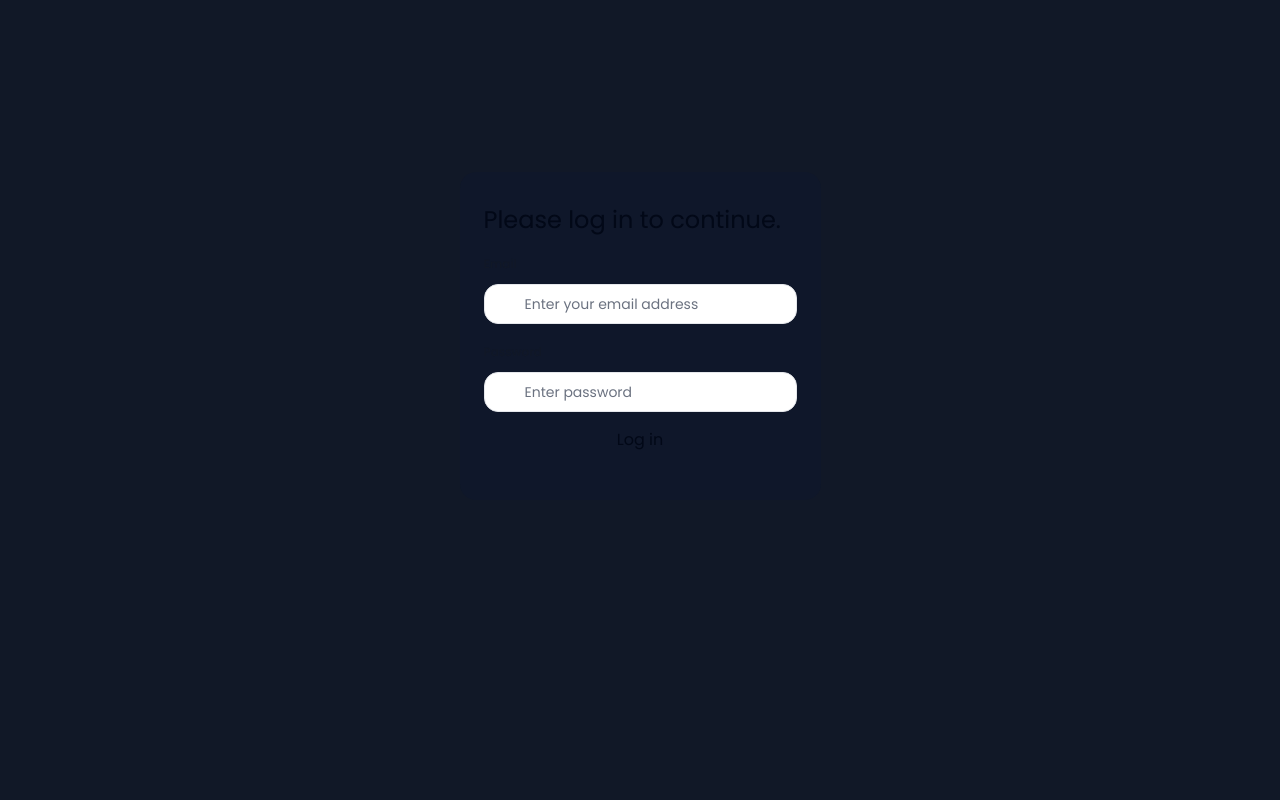
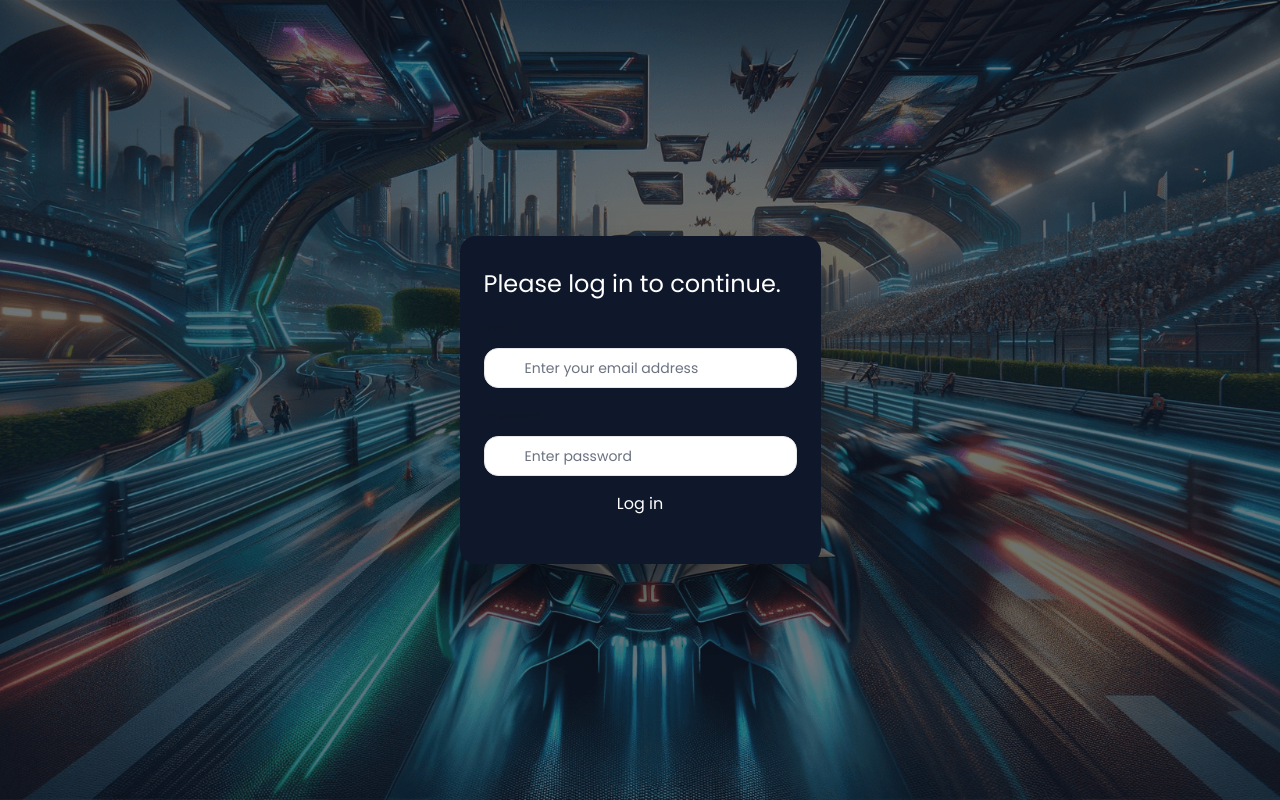
Before and after one commit to CodeExpert8081/react-game-site, a Next.js app: page /login in a window 1280 px wide. Built offline with nearby package versions, Linux system fonts and the light colour scheme.

Commit message:
added background image for login screen

```diff
--- a/app/(login)/login/layout.tsx
+++ b/app/(login)/login/layout.tsx
@@ -1,6 +1,6 @@
 import "@/app/globals.css";
 import { Metadata } from "next";
-
+import Image from "next/image";
 export const metadata: Metadata = {
   title: {
     template: "Next-Level Games | %s", // %s is the page title that will be replaces with the custom title given
@@ -10,6 +10,7 @@ export const metadata: Metadata = {
   metadataBase: new URL("https://next-learn-dashboard.vercel.sh"),
 };
 
+// TODO - add our custom image as the background
 //Reference for multiple layouts used: https://nextjs.org/docs/app/building-your-application/routing/route-groups#creating-multiple-root-layouts
 export default function RootLayout({ children }: { children: React.ReactNode }) {
   return (
@@ -21,10 +22,20 @@ export default function RootLayout({ children }: { children: React.ReactNode })
           href="https://fonts.googleapis.com/css2?family=Poppins:wght@200;300;400;500;600;700;800;900&display=swap"
           rel="stylesheet"
         />
-        <link rel="icon" type="image/svg" href="../app/SiteLogo.svg" sizes="32x32" />
+        {/* <link rel="icon" type="image/svg" href="../app/SiteLogo.svg" sizes="32x32" /> */}
       </head>
       <body className={`bg-gray-900`}>
-        <main className="flex justify-center items-center w-screen h-screen">{children}</main>
+        <main className="flex justify-center items-center w-screen h-screen">
+          {children}
+          <Image
+            src={`/images/RacingImage.png`}
+            alt="Racing Cars moving at a rapid pace - Image rendered by ChatGPT - DALL-E"
+            fill
+            className="z-[-1] bg-gradient-to-r from-indigo-500 opacity-40 "
+            priority
+            objectFit="cover"
+          />
+        </main>
       </body>
     </html>
   );
--- a/app/(login)/login/page.tsx
+++ b/app/(login)/login/page.tsx
@@ -10,15 +10,9 @@ export const metadata: Metadata = {
 export default function LoginPage() {
   return (
     <div className="flex items-center justify-center md:h-screen">
-      <div className="relative mx-auto flex w-full max-w-[400px] flex-col space-y-2.5 p-4 md:-mt-32">
-        {/* <div className="flex h-20 w-full items-end rounded-lg bg-blue-500 p-3 md:h-36">
-          <div className="w-32 text-white md:w-36"><AcmeLogo /></div>
-        </div> */}
-        {/* <div className="b"> */}
+      {/* <div className="relative mx-auto flex w-full max-w-[400px] flex-col space-y-2.5 p-4 md:-mt-32"> */}
+      <div className="">
         <LoginForm />
-        {/* </div> */}
-        {/* <div className="w-[400px] h-[600px] b">LOGIN FORM WILL GO HERE</div> */}
-        {/* <div className="w-[400px] h-[600px] b">LOGIN FORM WILL GO HERE</div> */}
       </div>
     </div>
   );
--- a/components/ui/LoginForm.tsx
+++ b/components/ui/LoginForm.tsx
@@ -15,8 +15,8 @@ export default function LoginForm() {
   const [code, action] = useFormState(authenticate, undefined);
 
   return (
-    <form action={action} className="space-y-3 text-white-">
-      <div className="flex-1 rounded-lg bg-gray-50- px-6 pb-4 pt-8 bg-slate-900">
+    <form action={action} className="space-y-3 text-white ">
+      <div className="flex-1 rounded-lg bg-gray-50- px-6 pb-4 pt-8 bg-slate-900 drop-shadow-2xl shadow-2xl">
         {/* <h1 className={`${lusitana.className} mb-3 text-2xl`}>Please log in to continue.</h1> */}
         <h1 className={`mb-3 text-2xl`}>Please log in to continue.</h1>
         <div className="w-full">
```
Also changed, not shown: public/images/RacingImage.png (added).
